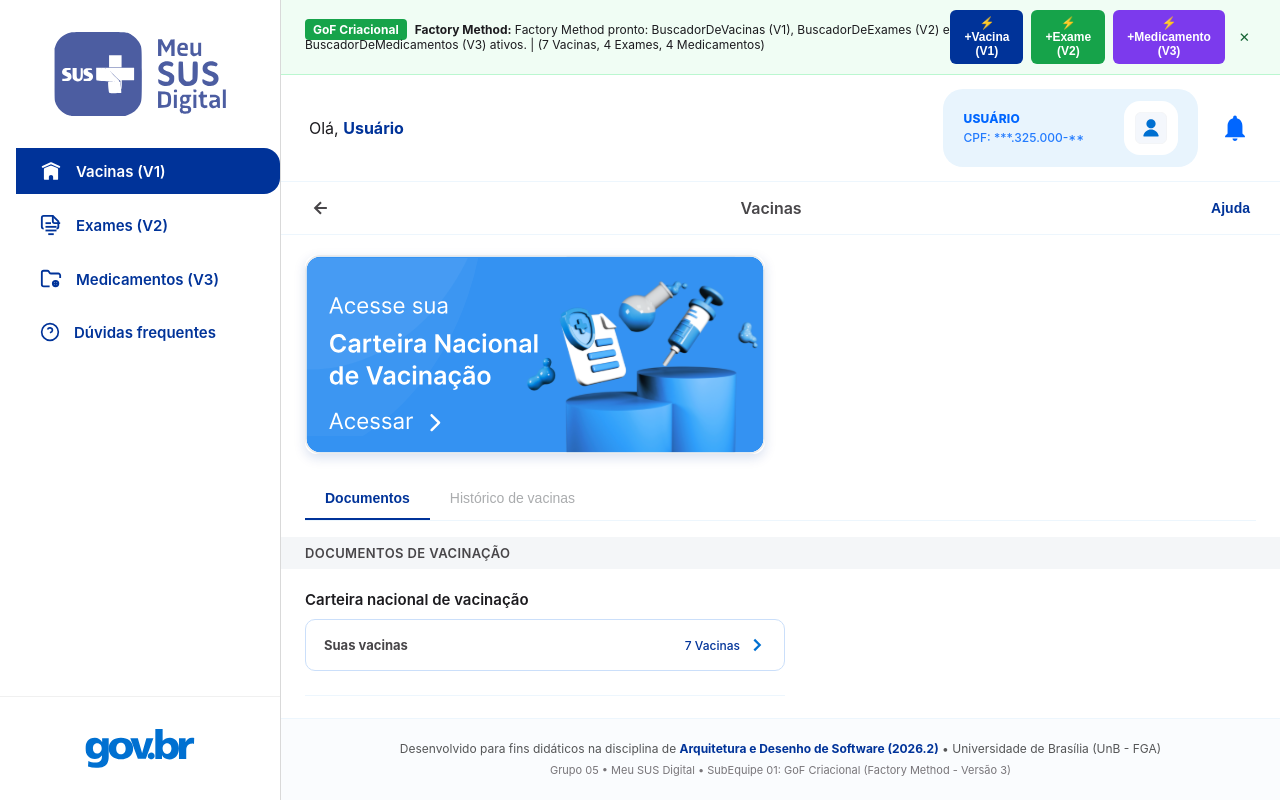
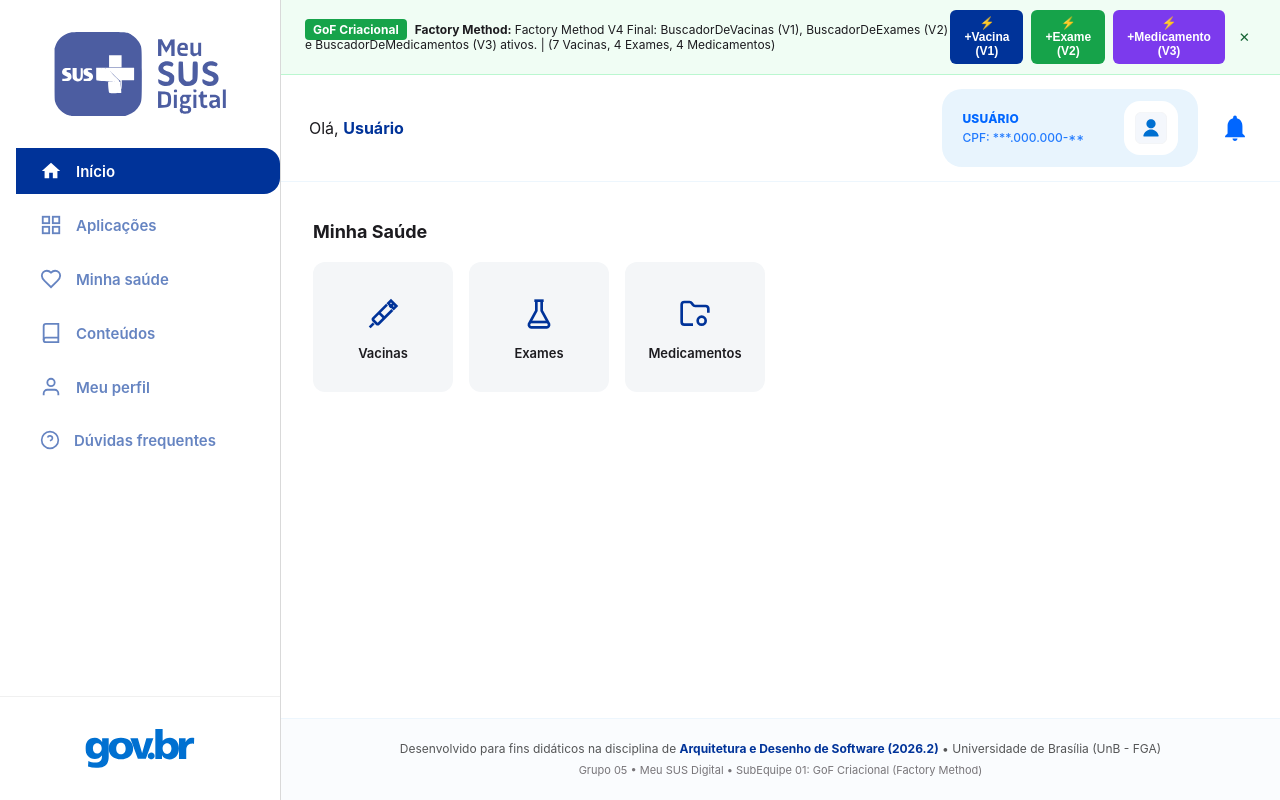
Before and after one commit to UnBArqDsw2026-2-Turma01/2026.2-T01-_G5_ProjetoGovernoEletronico_Entrega_03, a React (Vite) app in the folder code/criacional/: page / in a window 1280 px wide. Built offline with nearby package versions, Linux system fonts and the light colour scheme.

Commit message:
feat(criacional): alinhar estrutura do header do usuario e navegacao V4

```diff
--- a/code/criacional/src/App.tsx
+++ b/code/criacional/src/App.tsx
@@ -10,15 +10,15 @@
 import { medicamentosMock } from './dominio/medicamentosMock';
 import './ui/meuSus.css';
 
-type TelaAtiva = 'primeiraPagina' | 'detalheCarteira' | 'exames' | 'medicamentos';
+type TelaAtiva = 'inicio' | 'vacinas' | 'detalheCarteira' | 'exames' | 'medicamentos';
 type AbaAtiva = 'documentos' | 'historico';
 
 export function App() {
-  const [telaAtual, setTelaAtual] = useState<TelaAtiva>('primeiraPagina');
+  const [telaAtual, setTelaAtual] = useState<TelaAtiva>('inicio');
   const [abaAtual, setAbaAtual] = useState<AbaAtiva>('documentos');
   const [mostrarDockGof, setMostrarDockGof] = useState<boolean>(true);
   const [logGof, setLogGof] = useState<string>(
-    'Factory Method pronto: BuscadorDeVacinas (V1), BuscadorDeExames (V2) e BuscadorDeMedicamentos (V3) ativos.'
+    'Factory Method V4 Final: BuscadorDeVacinas (V1), BuscadorDeExames (V2) e BuscadorDeMedicamentos (V3) ativos.'
   );
 
   // Instâncias dos Criadores Concretos (GoF Factory Method)
@@ -218,48 +218,49 @@
 
           <ul className="meusus-menu-list">
             <li
-              className={`meusus-menu-item ${telaAtual === 'primeiraPagina' || telaAtual === 'detalheCarteira' ? 'active' : ''}`}
-              onClick={() => setTelaAtual('primeiraPagina')}
+              className={`meusus-menu-item ${telaAtual === 'inicio' ? 'active' : ''}`}
+              onClick={() => setTelaAtual('inicio')}
             >
-              <svg width="22" height="22" viewBox="0 0 30 31" fill="currentColor">
-                <path
-                  fillRule="evenodd"
-                  clipRule="evenodd"
-                  d="M4.09 10.86C3.38 11.19 2.51 10.92 2.15 10.26C1.8 9.6 2.09 8.8 2.8 8.47L14.35 3.14C14.76 2.95 15.24 2.95 15.65 3.14L27.2 8.47C27.91 8.8 28.2 9.6 27.85 10.26C27.49 10.92 26.62 11.19 25.91 10.86L15 5.82L4.09 10.86ZM23.82 11.37L15.96 8.18C15.36 7.94 14.65 7.94 14.04 8.18L6.18 11.37C5.46 11.67 5 12.27 5 12.93V25.39C5 26.61 5 27.25 5.32 27.6C5.7 28 6.5 28 8.21 28H12V23.67C12 22.19 13.34 21 15 21C16.66 21 18 22.19 18 23.67V28H21.79C23.67 28 24.45 28 24.77 27.62C25 27.34 25 26.88 25 26.08V12.93C25 12.27 24.54 11.67 23.82 11.37Z"
-                />
+              <svg width="22" height="22" viewBox="0 0 24 24" fill="currentColor">
+                <path d="M10 20v-6h4v6h5v-8h3L12 3 2 12h3v8z" />
               </svg>
-              <span>Vacinas (V1)</span>
+              <span>Início</span>
             </li>
 
-            <li
-              className={`meusus-menu-item ${telaAtual === 'exames' ? 'active' : ''}`}
-              onClick={() => setTelaAtual('exames')}
-            >
+            <li className="meusus-menu-item disabled">
               <svg width="22" height="22" viewBox="0 0 24 24" fill="none" stroke="currentColor" strokeWidth="2">
-                <path d="M14 2v6a2 2 0 0 0 2 2h6" />
-                <path d="M4 16a2 2 0 0 1-2-2V4a2 2 0 0 1 2-2h10l6 6v6a2 2 0 0 1-2 2" />
-                <path d="M6 18h12" />
-                <path d="M6 14h12" />
-                <path d="M6 10h6" />
-                <path d="M9 22h6" />
+                <rect x="3" y="3" width="7" height="7" />
+                <rect x="14" y="3" width="7" height="7" />
+                <rect x="14" y="14" width="7" height="7" />
+                <rect x="3" y="14" width="7" height="7" />
               </svg>
-              <span>Exames (V2)</span>
+              <span>Aplicações</span>
             </li>
 
-            <li
-              className={`meusus-menu-item ${telaAtual === 'medicamentos' ? 'active' : ''}`}
-              onClick={() => setTelaAtual('medicamentos')}
-            >
+            <li className="meusus-menu-item disabled">
               <svg width="22" height="22" viewBox="0 0 24 24" fill="none" stroke="currentColor" strokeWidth="2">
-                <path d="M10.5 20H4a2 2 0 0 1-2-2V5c0-1.1.9-2 2-2h3.93a2 2 0 0 1 1.66.9l.82 1.2a2 2 0 0 0 1.66.9H20a2 2 0 0 1 2 2v3" />
-                <circle cx="17" cy="17" r="3" />
-                <path d="M17 14v6" />
-                <path d="M14 17h6" />
+                <path d="M19 14c1.49-1.46 3-3.21 3-5.5A5.5 5.5 0 0 0 16.5 3c-1.76 0-3 .5-4.5 2-1.5-1.5-2.74-2-4.5-2A5.5 5.5 0 0 0 2 8.5c0 2.3 1.5 4.05 3 5.5l7 7Z" />
               </svg>
-              <span>Medicamentos (V3)</span>
+              <span>Minha saúde</span>
             </li>
 
-            <li className="meusus-menu-item">
+            <li className="meusus-menu-item disabled">
+              <svg width="22" height="22" viewBox="0 0 24 24" fill="none" stroke="currentColor" strokeWidth="2">
+                <path d="M4 19.5A2.5 2.5 0 0 1 6.5 17H20" />
+                <path d="M6.5 2H20v20H6.5A2.5 2.5 0 0 1 4 19.5v-15A2.5 2.5 0 0 1 6.5 2z" />
+              </svg>
+              <span>Conteúdos</span>
+            </li>
+
+            <li className="meusus-menu-item disabled">
+              <svg width="22" height="22" viewBox="0 0 24 24" fill="none" stroke="currentColor" strokeWidth="2">
+                <path d="M20 21v-2a4 4 0 0 0-4-4H8a4 4 0 0 0-4 4v2" />
+                <circle cx="12" cy="7" r="4" />
+              </svg>
+              <span>Meu perfil</span>
+            </li>
+
+            <li className="meusus-menu-item disabled">
               <svg width="20" height="20" viewBox="0 0 24 24" fill="none" stroke="currentColor" strokeWidth="2">
                 <circle cx="12" cy="12" r="10" />
                 <path d="M9.09 9a3 3 0 0 1 5.83 1c0 2-3 3-3 3" />
@@ -275,7 +276,7 @@
         </div>
       </aside>
 
-      {/* 2. ÁREA DE CONTEÚDO */}
+      {/* 2. ÁREA DE CONTEÚDO PRINCIPAL */}
       <main className="meusus-content">
         {/* Banner GoF Didático */}
         {mostrarDockGof && (
@@ -322,7 +323,7 @@
             <div className="box-card">
               <div className="box-info">
                 <label>Usuário</label>
-                <span>CPF: ***.325.000-**</span>
+                <span>CPF: ***.000.000-**</span>
               </div>
               <div className="box-foto">
                 <img src="/avatar-default.svg" alt="Avatar Usuário" />
@@ -337,12 +338,59 @@
         </div>
 
         {/* ======================================================== */}
+        {/* TELA 0: INÍCIO (DASHBOARD MINHA SAÚDE)                     */}
+        {/* ======================================================== */}
+        {telaAtual === 'inicio' && (
+          <div className="dashboard-container">
+            <h2 className="dashboard-title">Minha Saúde</h2>
+            <div className="minha-saude-grid">
+              {/* CARD VACINAS */}
+              <div className="card-servico-fatia" onClick={() => setTelaAtual('vacinas')}>
+                <div className="icon-box">
+                  <svg width="32" height="32" viewBox="0 0 24 24" fill="none" stroke="currentColor" strokeWidth="2">
+                    <path d="m18 2 4 4-2 2-4-4 2-2Z" />
+                    <path d="m17 7 3-3" />
+                    <path d="M19 9 8.7 19.3c-.4.4-1 .4-1.4 0l-2.6-2.6c-.4-.4-.4-1 0-1.4L15 5" />
+                    <path d="m9 11 4 4" />
+                    <path d="m5 19-3 3" />
+                  </svg>
+                </div>
+                <span>Vacinas</span>
+              </div>
+
+              {/* CARD EXAMES */}
+              <div className="card-servico-fatia" onClick={() => setTelaAtual('exames')}>
+                <div className="icon-box">
+                  <svg width="32" height="32" viewBox="0 0 24 24" fill="none" stroke="currentColor" strokeWidth="2">
+                    <path d="M6 18h12" />
+                    <path d="M10 2v7.5L4.5 19.5A2 2 0 0 0 6.2 22h11.6a2 2 0 0 0 1.7-2.5L14 9.5V2" />
+                    <path d="M8.5 2h7" />
+                  </svg>
+                </div>
+                <span>Exames</span>
+              </div>
+
+              {/* CARD MEDICAMENTOS */}
+              <div className="card-servico-fatia" onClick={() => setTelaAtual('medicamentos')}>
+                <div className="icon-box">
+                  <svg width="32" height="32" viewBox="0 0 24 24" fill="none" stroke="currentColor" strokeWidth="2">
+                    <path d="m10.5 20H4a2 2 0 0 1-2-2V5c0-1.1.9-2 2-2h3.93a2 2 0 0 1 1.66.9l.82 1.2a2 2 0 0 0 1.66.9H20a2 2 0 0 1 2 2v3" />
+                    <circle cx="17" cy="17" r="3" />
+                  </svg>
+                </div>
+                <span>Medicamentos</span>
+              </div>
+            </div>
+          </div>
+        )}
+
+        {/* ======================================================== */}
         {/* TELA 1: PRIMEIRA PÁGINA (/vacinas)                       */}
         {/* ======================================================== */}
-        {telaAtual === 'primeiraPagina' && (
+        {telaAtual === 'vacinas' && (
           <div>
             <div className="meusus-subheader">
-              <button className="meusus-btn-voltar">
+              <button className="meusus-btn-voltar" onClick={() => setTelaAtual('inicio')}>
                 <svg width="20" height="20" viewBox="0 0 24 24" fill="none" stroke="currentColor" strokeWidth="2.5">
                   <path d="M19 12H5M12 19l-7-7 7-7" />
                 </svg>
@@ -437,13 +485,13 @@
         {telaAtual === 'detalheCarteira' && (
           <div>
             <div className="meusus-subheader">
-              <button className="meusus-btn-voltar" onClick={() => setTelaAtual('primeiraPagina')}>
+              <button className="meusus-btn-voltar" onClick={() => setTelaAtual('vacinas')}>
                 <svg width="20" height="20" viewBox="0 0 24 24" fill="none" stroke="currentColor" strokeWidth="2.5">
                   <path d="M19 12H5M12 19l-7-7 7-7" />
                 </svg>
               </button>
               <span className="meusus-subheader-title">Carteira de vacinação</span>
-              <button className="meusus-btn-ajuda" onClick={() => setTelaAtual('primeiraPagina')}>
+              <button className="meusus-btn-ajuda" onClick={() => setTelaAtual('vacinas')}>
                 Fechar
               </button>
             </div>
@@ -485,7 +533,7 @@
         {telaAtual === 'exames' && (
           <div>
             <div className="meusus-subheader">
-              <button className="meusus-btn-voltar" onClick={() => setTelaAtual('primeiraPagina')}>
+              <button className="meusus-btn-voltar" onClick={() => setTelaAtual('inicio')}>
                 <svg width="20" height="20" viewBox="0 0 24 24" fill="none" stroke="currentColor" strokeWidth="2.5">
                   <path d="M19 12H5M12 19l-7-7 7-7" />
                 </svg>
@@ -599,7 +647,7 @@
         {telaAtual === 'medicamentos' && (
           <div>
             <div className="meusus-subheader">
-              <button className="meusus-btn-voltar" onClick={() => setTelaAtual('primeiraPagina')}>
+              <button className="meusus-btn-voltar" onClick={() => setTelaAtual('inicio')}>
                 <svg width="20" height="20" viewBox="0 0 24 24" fill="none" stroke="currentColor" strokeWidth="2.5">
                   <path d="M19 12H5M12 19l-7-7 7-7" />
                 </svg>
@@ -712,7 +760,7 @@
             Universidade de Brasília (UnB - FGA)
           </p>
           <p className="meusus-footer-sub">
-            Grupo 05 • Meu SUS Digital • SubEquipe 01: GoF Criacional (Factory Method - Versão 3)
+            Grupo 05 • Meu SUS Digital • SubEquipe 01: GoF Criacional (Factory Method)
           </p>
         </footer>
       </main>
```
